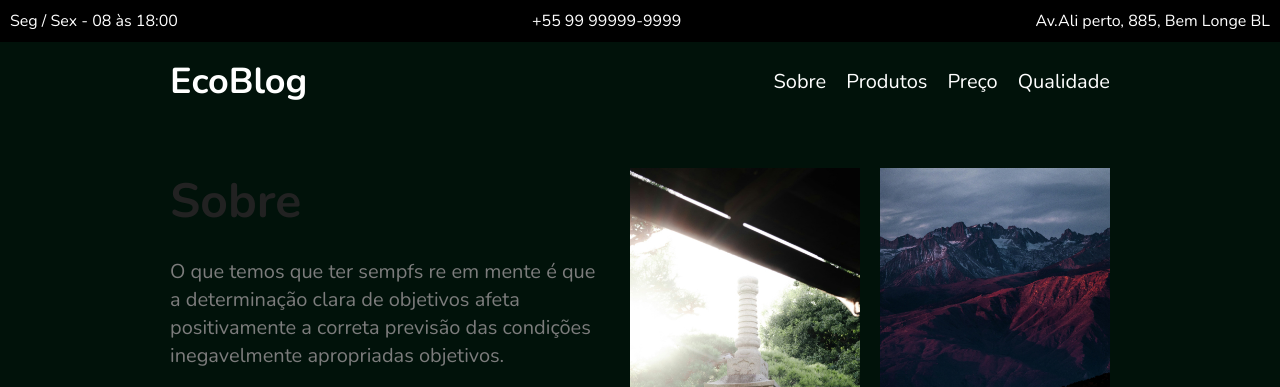
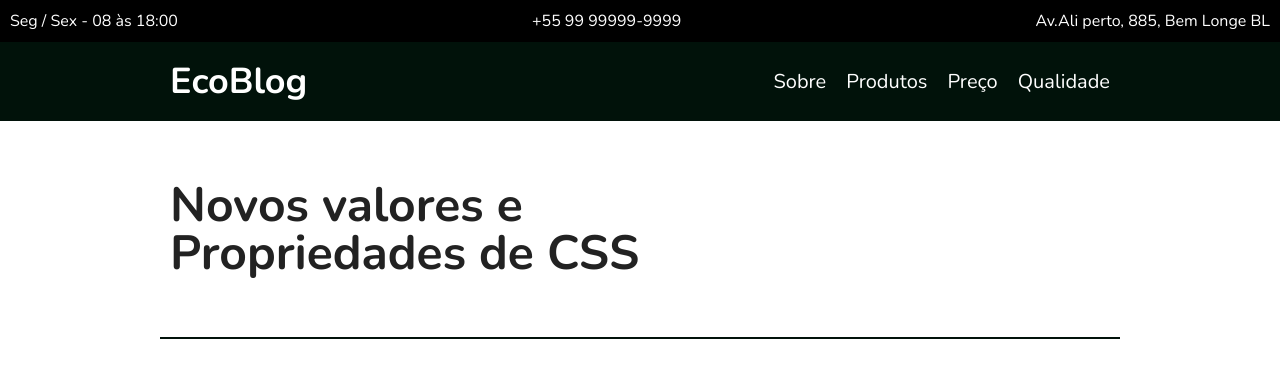
Before and after one commit to danielyvf/myflexblog, a plain HTML site: page index.html in a window 1280 px wide. Shown: the top 387 px of the page. Drawn offline with nearby package versions, Linux system fonts and the light colour scheme.

Commit message:
Update index.html

```diff
--- a/index.html
+++ b/index.html
@@ -32,7 +32,10 @@
                     <li><a href="#qualidade">Qualidade</a></li>
                 </ul>
             </nav>
+        </div>
+    </header>
 
+    <h1 class="introducao">Novos valores e<br>Propriedades de CSS</h1>
 
     <section class="sobre" id="sobre">
           <div class="sobre-info">
```
